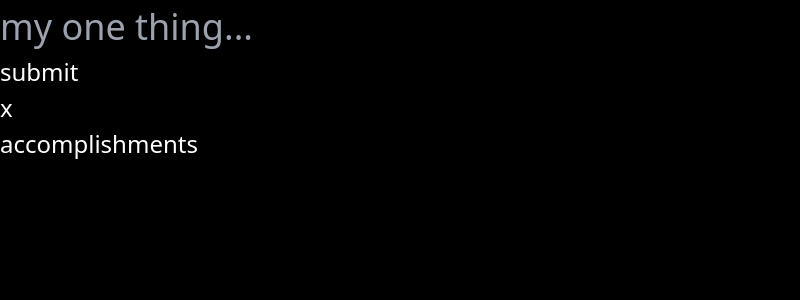
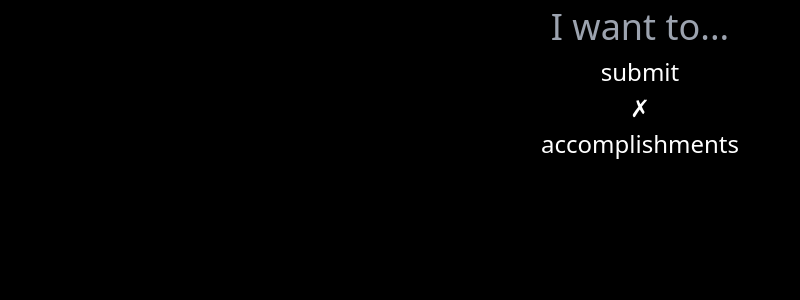
Before and after one commit to hankfontaine/just-one-task-app, a React app: page / in a window 1280 px wide. Shown: the top 300 px of the page, without its empty margins (0-800 px from the left). Built offline with nearby package versions, Linux system fonts and the light colour scheme.

Commit message:
debugged main page logic

```diff
--- a/src/components/FormContainer.jsx
+++ b/src/components/FormContainer.jsx
@@ -6,15 +6,12 @@ import InputContainer from './InputContainer';
 export default function FormContainer (props) {
   return (
     <main>
-      <input aria-label='input' placeholder='my one thing...' minLength={1} maxLength ={35} value={props.currentTask} onChange={e => { props.setCurrentTask(e.target.value); }}></input>
-    {/* <div>
-    <button onClick={() => props.handleInput()}>--SUBMIT TASK--</button>
-    </div> */}
+      <input aria-label='input' placeholder='I want to...' minLength={1} maxLength ={35} value={props.currentTask} onChange={e => { props.setCurrentTask(e.target.value); props.setUserNotification('submit'); }}></input>
     <div>
     <button onClick={() => props.handleComplete()}>{props.userNotification}</button>
     </div>
     <div>
-    <button onClick={() => props.handleDelete()}>x</button>
+    <button onClick={() => props.handleDelete()}>✗</button>
     </div>
     <div>
     <button onClick={() => props.handleGet()}>accomplishments</button>
--- a/src/components/MainContainer.jsx
+++ b/src/components/MainContainer.jsx
@@ -28,11 +28,13 @@ export default function MainContainer () {
       };
       fetch(`api/${currentUser}/${currentTask.replace(' ', '_')}`, reqOptions)
         .then(setCurrentTaskComplete(false));
-      setUserNotification('input recieved: ' + currentTask);
+      setUserNotification('input recieved: "' + currentTask + '" click when done.');
     }
   };
 
   const handleComplete = () => {
+    // handleInput();
+
     if (currentTaskComplete === true && currentTask.replace(/\s/g, '').length) { // check if input is empty string or overwrite
       console.log('current task: ' + currentTask);
       setTasksArr('');
@@ -43,8 +45,9 @@ export default function MainContainer () {
       fetch(`api/${currentUser}/${currentTask.replace(' ', '_')}`, reqOptions)
         .then(setCurrentTaskComplete(false));
       setUserNotification('✓: ' + currentTask);
-    }
 
+      // handleInput();
+    } else {
       setTasksArr('');
       if (currentTask !== '' && currentTaskComplete === false) {
         const reqOptions = {
@@ -54,6 +57,7 @@ export default function MainContainer () {
         fetch(`api/${currentUser}`, reqOptions).then(setCurrentTaskComplete(true)).then(setCurrentTask(''));
         setUserNotification('objective completed');
       };
+    }
   };
 
   const handleDelete = () => {
@@ -74,13 +78,14 @@ export default function MainContainer () {
       method: 'GET',
       headers: { 'Content-Type': 'application/json' }
     };
-    setUserNotification('retrieving data...');
+    // setUserNotification('retrieving data...');
     fetch(`api/${currentUser}`, reqOptions)
       .then((data) => data.json())
       .then((data) => {
         if (currentTaskComplete === true) setTasksArr(data);
         else setTasksArr(data.slice(0, -1));
-      }).then(setUserNotification('submit'));
+      });
+    // .then(setUserNotification('submit'));
   };
 
   console.log('current task: ' + currentTask, 'is it complete? ' + currentTaskComplete);
--- a/src/input.css
+++ b/src/input.css
@@ -6,4 +6,7 @@ body, input {
   background-color: black;
   color: white;
   font-size: 1.5em;
+  display: flex;
+  justify-content: center;
+  text-align: center;
 }
```
Lines whose indentation alone changed are shown as unchanged.
